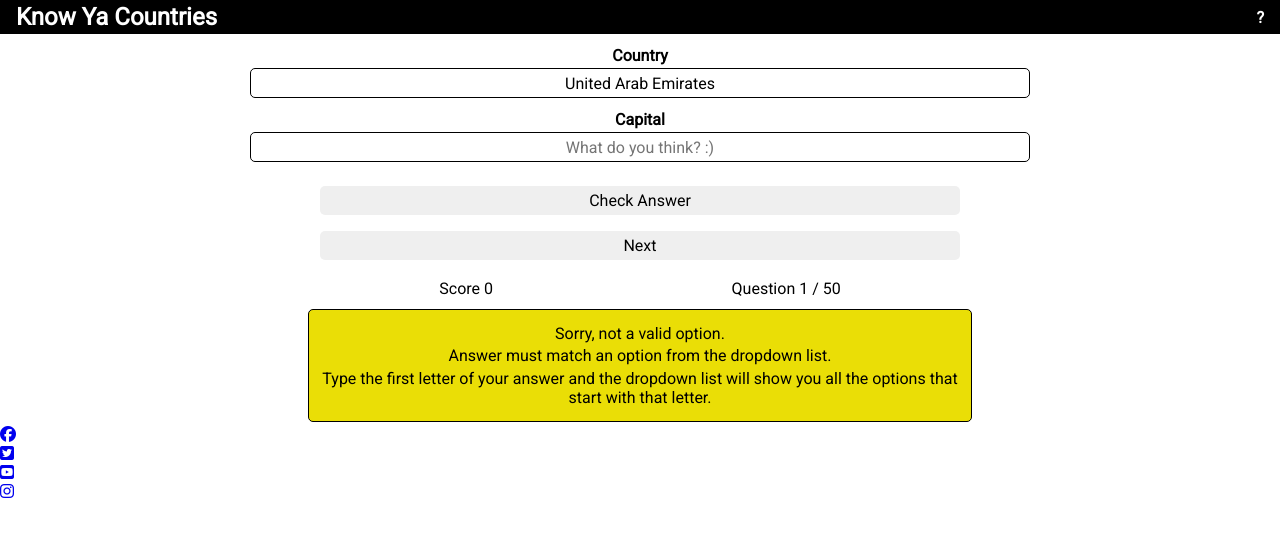
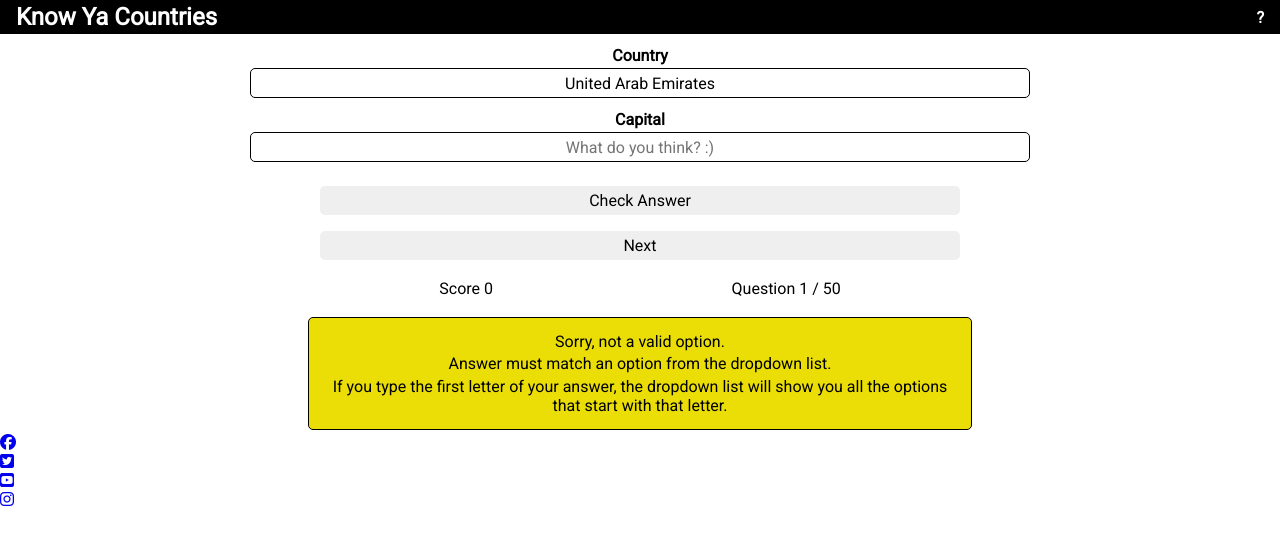
Before and after one commit to adammkeane/know-ya-countries, a plain HTML site: page index.html in a window 1280 px wide. Both pictures are taken after typing "Sample" into the empty fields and a click on the input "Check Answer". Drawn offline with Linux system fonts and the light colour scheme.

Commit message:
Add small text updates

```diff
--- a/assets/css/style.css
+++ b/assets/css/style.css
@@ -99,4 +99,5 @@ ul {
   border-radius: 5px;
   width: 50vw;
   text-align: center;
+  margin-top: 1rem;
 }
--- a/assets/js/script.js
+++ b/assets/js/script.js
@@ -145,7 +145,7 @@ function checkAns (event) {
     ansFeedback.innerHTML = `
     <p>Sorry, not a valid option.</p>
     <p>Answer must match an option from the dropdown list.</p>
-    <p>Type the first letter of your answer and the dropdown list will show you all the options that start with that letter.</p>
+    <p>If you type the first letter of your answer, the dropdown list will show you all the options that start with that letter.</p>
     `;
     ansFeedback.style.backgroundColor = '#EADE06';
     ansInput.value ='';
```
